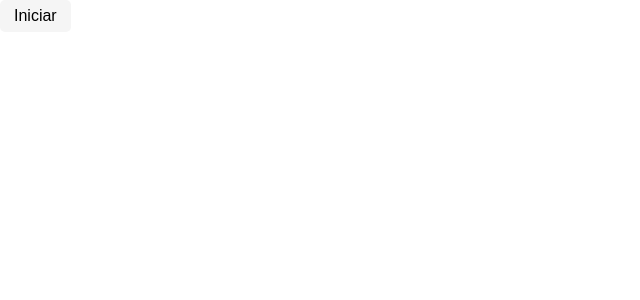
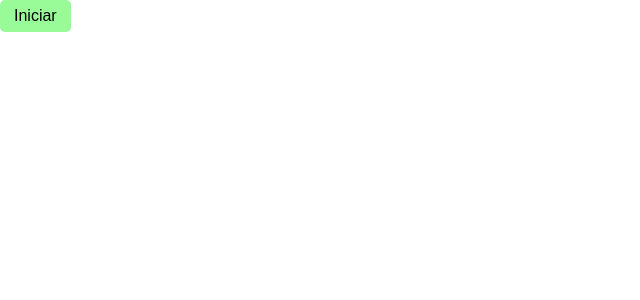
Before and after one commit to Arquemacho/DisneyRanker, a React (Create React App) app: page / in a window 1280 px wide. In both pictures the pointer is over the button "Iniciar". Shown: the top 300 px of the page, without its empty margins (0-640 px from the left). Built offline with nearby package versions, Linux system fonts and the light colour scheme.

Commit message:
Update TournamentStyles.css

```diff
--- a/src/TournamentStyles.css
+++ b/src/TournamentStyles.css
@@ -159,7 +159,7 @@ h3 {
 }
 
 .button:hover {
-  background-color: whitesmoke;
+  background-color: palegreen;
   color: black;
 /*  border: 2px solid #4CAF50;*/
 }
```
